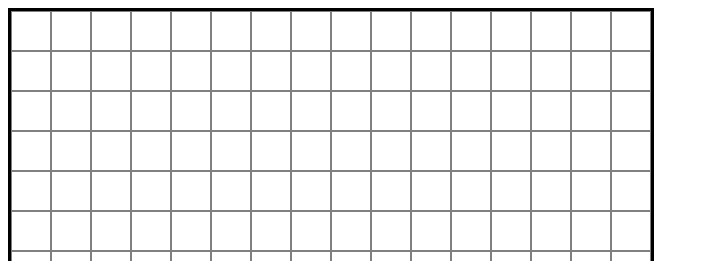
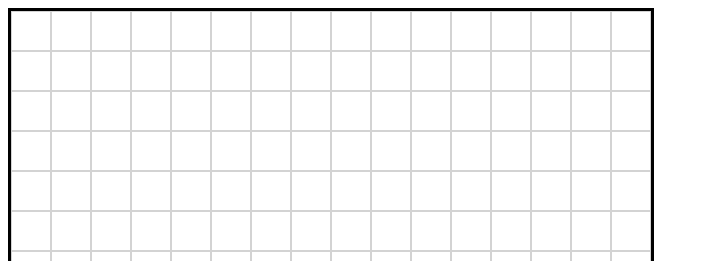
Before and after one commit to burhanuddin353/etch-a-sketch, a plain HTML site: page index.html in a window 1280 px wide. Shown: the top 261 px of the page, without its empty margins (0-709 px from the left). Drawn offline with Linux system fonts and the light colour scheme.

Commit message:
Change border color of cells to light gray

```diff
--- a/style.css
+++ b/style.css
@@ -4,6 +4,7 @@
     border-style: solid;
     display: flex;
     flex-direction: column;
+
 }
 
 .row {
@@ -14,6 +15,6 @@
 .cell {
     border: solid;
     border-width: 1px;
-    border-color: grey;
+    border-color: lightgray;
     flex: 1 1 auto;
 }
```
